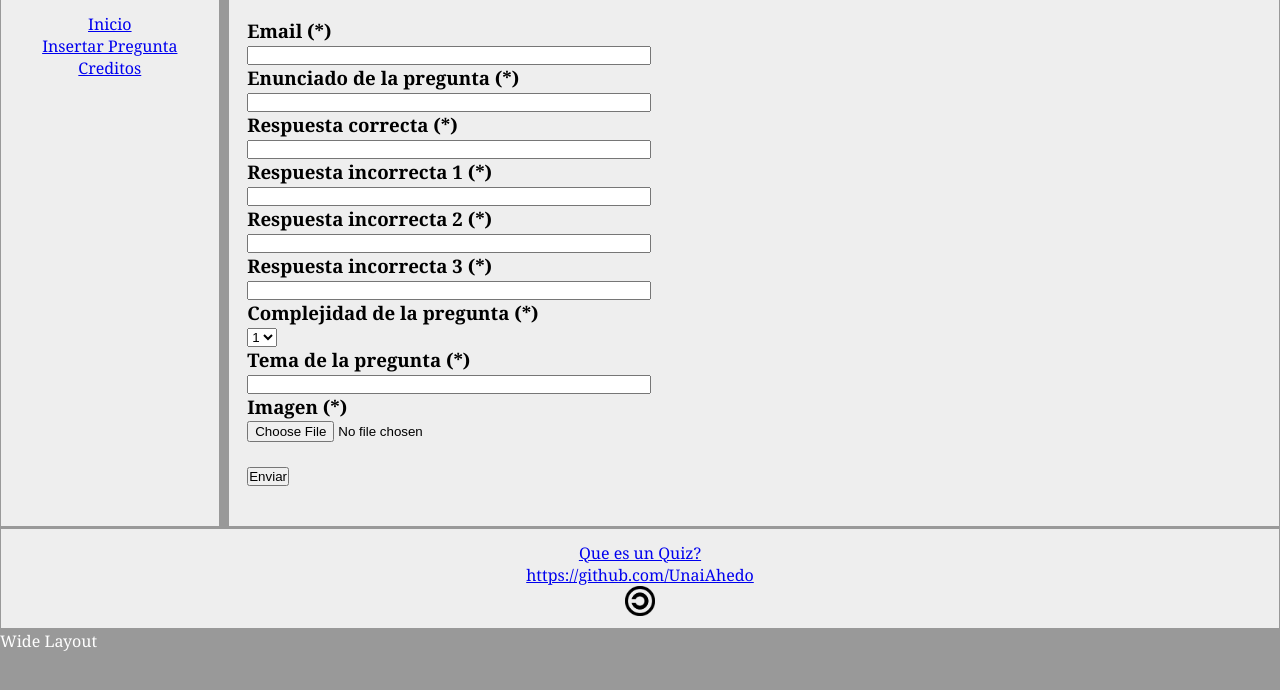
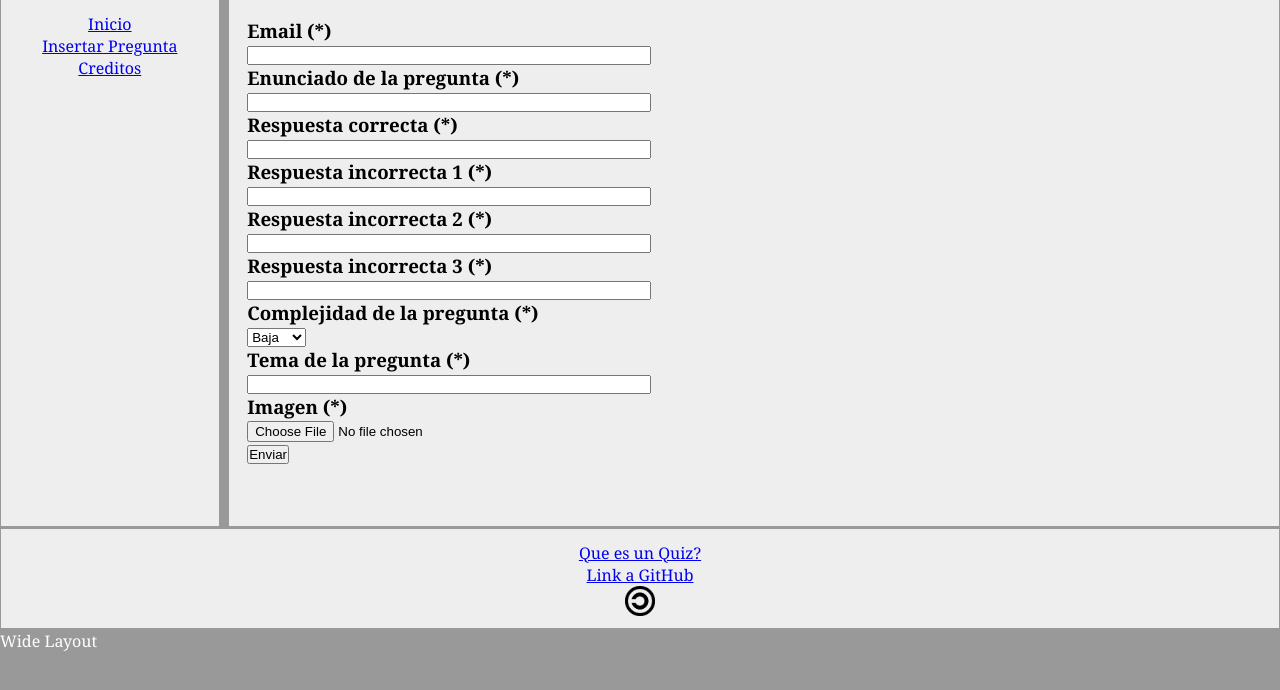
Before and after one commit to UnaiAhedo/Laboratorio2A, a PHP site: page /QuestionFormWithImage.php in a window 1280 px wide. Shown: the part 77-767 px from the top of the page. Run offline with PHP 8.4, Linux system fonts and the light colour scheme.

Commit message:
Arreglados los comentarios
Se han arreglado los problemas comentados en Egela

```diff
--- a/html/Footer.html
+++ b/html/Footer.html
@@ -1,6 +1,6 @@
 <footer  class='main' id='f1'>
   <p><a href="http://es.wikipedia.org/wiki/Quiz" target="_blank">Que es un Quiz?</a></p>
-  <a href='https://github.com'>https://github.com/UnaiAhedo</a><p></p>
+  <a href='https://github.com/UnaiAhedo/ProyectoSW19G21'>Link a GitHub</a><p></p>
   <img align="center" src="../images/licencia.png" height="30" width="30" />
 </footer>
 </div>
--- a/js/ShowImageInForm.js
+++ b/js/ShowImageInForm.js
@@ -2,8 +2,8 @@ function mostrarImagen(input) {
     if (input.files && input.files[0]) {
          var reader = new FileReader();
         reader.onload = function (e) {
+            $('<img id="fotomostrar" width = "100px" height = "100px"/><br>').insertBefore($('#enviar'));
             $('#fotomostrar').attr('src', e.target.result);
-            $('#fotomostrar').show();
         };
          reader.readAsDataURL(input.files[0]);
     }
--- a/php/QuestionForm.php
+++ b/php/QuestionForm.php
@@ -30,9 +30,9 @@
 
             <h3>Complejidad de la pregunta (*)</h3>
             <select>
-                <option value = "comp1">1</option>
-                <option value = "comp2">2</option>
-                <option value = "comp3">3</option>
+                <option value = "comp1">Baja</option>
+                <option value = "comp2">Media</option>
+                <option value = "comp3">Alta</option>
             </select>
 
             <h3>Tema de la pregunta (*)</h3>
--- a/php/QuestionFormHtml5.php
+++ b/php/QuestionFormHtml5.php
@@ -28,9 +28,9 @@
 
             <h3>Complejidad de la pregunta (*)</h3>
             <select>
-                <option value = "comp1">1</option>
-                <option value = "comp2">2</option>
-                <option value = "comp3">3</option>
+                <option value = "comp1">Baja</option>
+                <option value = "comp2">Media</option>
+                <option value = "comp3">Alta</option>
             </select>
 
             <h3>Tema de la pregunta (*)</h3>
--- a/php/QuestionFormWithImage.php
+++ b/php/QuestionFormWithImage.php
@@ -10,7 +10,7 @@
   <?php include '../php/Menus.php' ?>
   <section class="main" id="s1">
 
-    <div class="centered" align = "left">
+    <div id = "div1" class="centered" align = "left">
         <form id= "fquestion" name = "fquestion" action = "AddQuestionWithImage.php" onsubmit = "return comprobarCamposVacios() && comprobarEmail()">
             <h3>Email (*)</h3>
             <input type = "text" id = "email" name = "email" style="WIDTH: 400px">
@@ -32,9 +32,9 @@
 
             <h3>Complejidad de la pregunta (*)</h3>
             <select>
-                <option value = "comp1">1</option>
-                <option value = "comp2">2</option>
-                <option value = "comp3">3</option>
+                <option value = "comp1">Baja</option>
+                <option value = "comp2">Media</option>
+                <option value = "comp3">Alta</option>
             </select>
 
             <h3>Tema de la pregunta (*)</h3>
@@ -42,9 +42,8 @@
 
             <h3>Imagen (*)</h3>
             <input type="file" id = "foto" name="foto" onchange="mostrarImagen(this)"><br>
-            <img id="fotomostrar" style="display: none;" width = "100px" height = "100px"><br>
 
-            <input type = "submit" value = "Enviar">
+            <input id = "enviar" type = "submit" value = "Enviar">
         </form>
     </div>
   </section>
```
